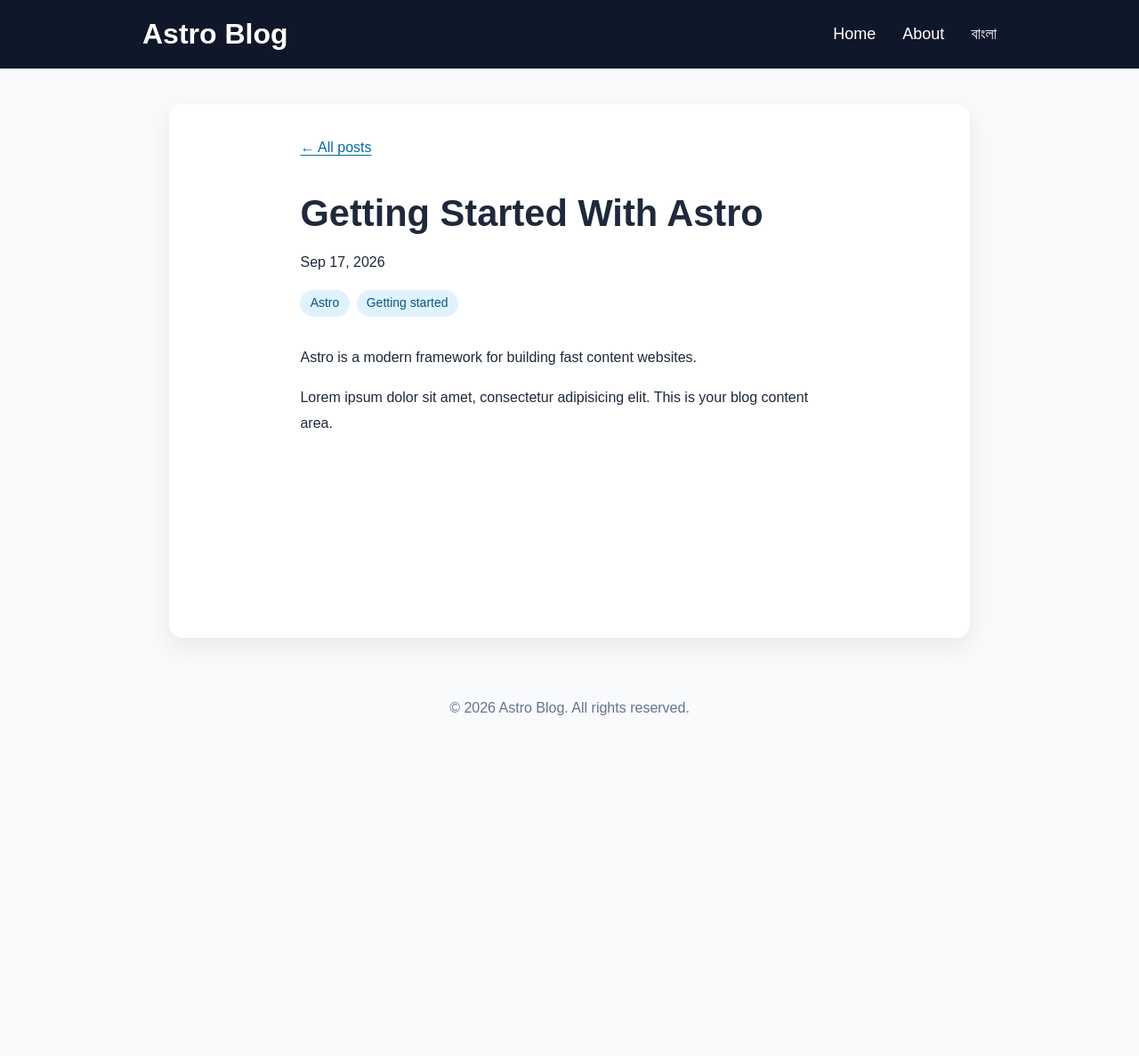
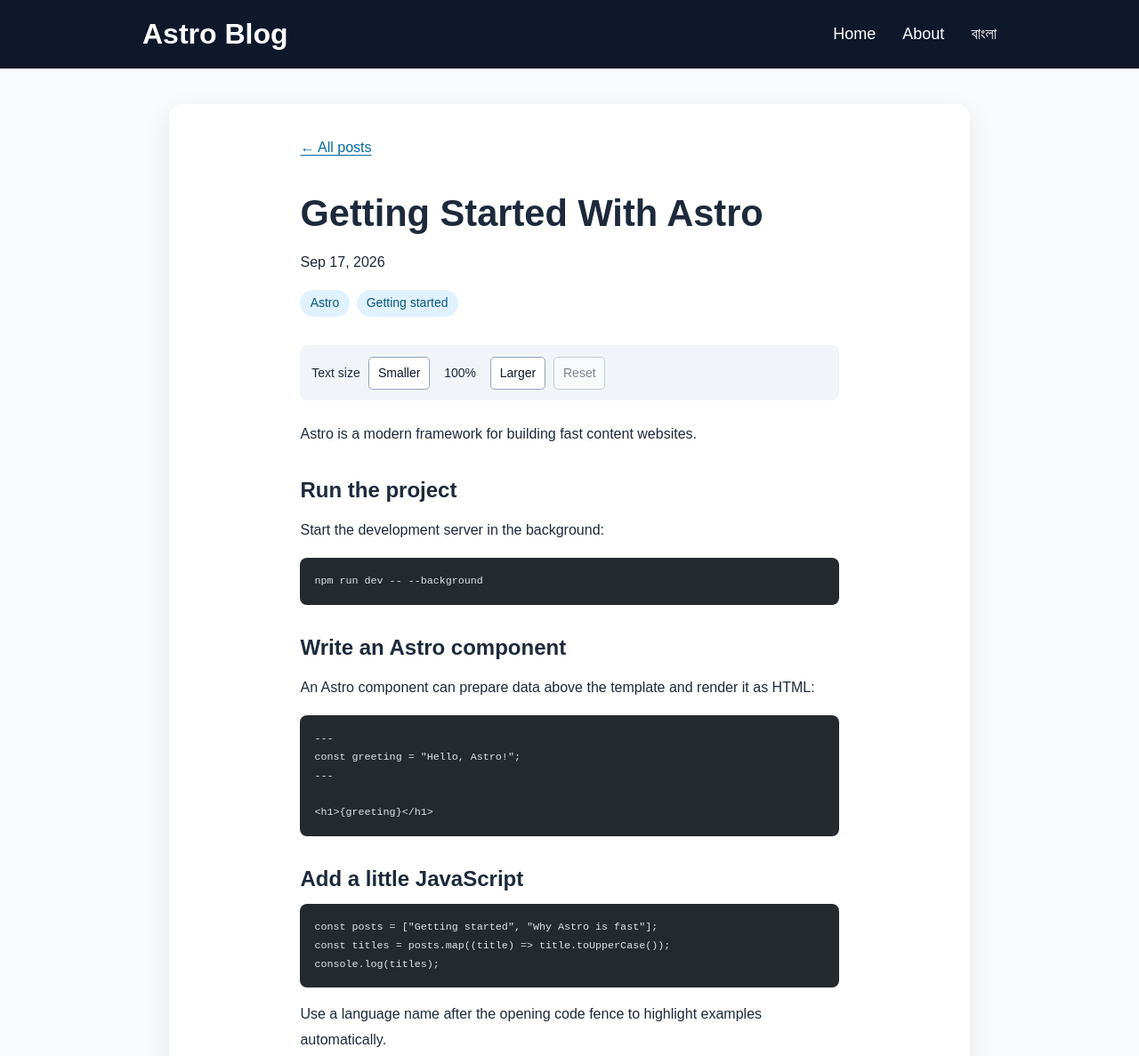
Before and after one commit to mshakibdev/astro-blog, an Astro site: page /blog/getting-started in a window 1280 px wide. Shown: the top 1187 px of the page at 89% size. Before the commit the page ends 835 px from the top, so only its background shows below. Built offline with nearby package versions, Linux system fonts and the light colour scheme; Astro itself is replaced by a stand-in of ours; code samples lack their colours.

Commit message:
Syntax highlighting and React integration

````diff
--- a/astro.config.mjs
+++ b/astro.config.mjs
@@ -1,8 +1,13 @@
 // @ts-check
 import { defineConfig } from 'astro/config';
+import react from '@astrojs/react';
 
 // https://astro.build/config
 export default defineConfig({
+    integrations: [react()],
+    markdown: {
+        shikiConfig: { theme: 'github-dark', wrap: false },
+    },
     i18n: {
         locales: ['en', 'bn'],
         defaultLocale: 'en',
--- a/src/components/PostArticle.astro
+++ b/src/components/PostArticle.astro
@@ -2,6 +2,7 @@
 import { render } from "astro:content";
 import Layout from "../layouts/Layout.astro";
 import PostDate from "./PostDate.astro";
+import ReadingControls from "./ReadingControls";
 import { getPosts, postUrl, type Post } from "../lib/posts";
 import { homeUrl, ui, type Locale } from "../i18n";
 interface Props { post: Post; locale?: Locale; }
@@ -27,7 +28,9 @@
             )}
         </header>
         {cover && <img class="cover" src={cover.src} alt={cover.alt} />}
-        <div class="prose"><Content /></div>
+        <ReadingControls locale={locale} client:load>
+            <div class="prose"><Content /></div>
+        </ReadingControls>
     </article>
 </Layout>
 
@@ -113,6 +116,7 @@
     }
 
     .prose :global(pre) {
+        max-width: 100%;
         padding: 1rem;
         border-radius: 0.5rem;
         overflow-x: auto;
--- /dev/null
+++ b/src/components/ReadingControls.css
@@ -0,0 +1,24 @@
+.reading-controls {
+    display: flex;
+    flex-wrap: wrap;
+    align-items: center;
+    gap: 0.6rem;
+    padding: 0.8rem;
+    margin-bottom: 1.5rem;
+    background: #f1f5f9;
+    border-radius: 0.5rem;
+    font-size: 0.875rem;
+}
+.reading-controls button {
+    font: inherit;
+    color: #0f172a;
+    background: white;
+    border: 1px solid #94a3b8;
+    border-radius: 0.3rem;
+    min-height: 36px;
+    padding: 0.3rem 0.6rem;
+    cursor: pointer;
+}
+.reading-controls button:disabled { opacity: 0.5; cursor: default; }
+.reading-controls button:focus-visible { outline: 2px solid #0369a1; outline-offset: 3px; }
+.reading-controls output { min-width: 3.5em; text-align: center; }
--- /dev/null
+++ b/src/components/ReadingControls.tsx
@@ -0,0 +1,30 @@
+import { useEffect, useState, type ReactNode } from "react";
+import type { Locale } from "../i18n";
+import "./ReadingControls.css";
+
+interface Props {
+    locale: Locale;
+    children: ReactNode;
+}
+
+export default function ReadingControls({ locale, children }: Props) {
+    const [size, setSize] = useState(100);
+    const [ready, setReady] = useState(false);
+    useEffect(() => setReady(true), []);
+    const text = locale === "bn"
+        ? { label: "লেখার আকার", smaller: "ছোট করুন", larger: "বড় করুন", reset: "স্বাভাবিক" }
+        : { label: "Text size", smaller: "Smaller", larger: "Larger", reset: "Reset" };
+
+    return (
+        <div className="reading-area">
+            <div className="reading-controls" role="group" aria-label={text.label}>
+                <span>{text.label}</span>
+                <button type="button" disabled={!ready || size <= 90} onClick={() => setSize((value) => Math.max(90, value - 10))}>{text.smaller}</button>
+                <output aria-live="polite" aria-label={text.label}>{new Intl.NumberFormat(locale).format(size)}%</output>
+                <button type="button" disabled={!ready || size >= 140} onClick={() => setSize((value) => Math.min(140, value + 10))}>{text.larger}</button>
+                <button type="button" disabled={!ready || size === 100} onClick={() => setSize(100)}>{text.reset}</button>
+            </div>
+            <div style={{ fontSize: `${size}%` }}>{children}</div>
+        </div>
+    );
+}
--- a/src/content/posts-bn/getting-started.md
+++ b/src/content/posts-bn/getting-started.md
@@ -10,3 +10,22 @@
 ## প্রথম লেখা প্রকাশ
 
 Markdown ফাইলে শিরোনাম, সংক্ষিপ্ত বিবরণ ও তারিখ যোগ করুন। এরপর মূল লেখাটি লিখুন। সাইট তৈরি হলে লেখাটি স্বয়ংক্রিয়ভাবে হোমপেজে দেখা যাবে।
+
+## কোডের উদাহরণ
+
+```bash
+npm run dev -- --background
+```
+
+```astro
+---
+const greeting = "স্বাগতম!";
+---
+
+<h1>{greeting}</h1>
+```
+
+```js
+const posts = ["Astro", "JavaScript"];
+console.log(posts.length);
+```
--- a/src/content/posts/getting-started.md
+++ b/src/content/posts/getting-started.md
@@ -7,4 +7,32 @@
 
 Astro is a modern framework for building fast content websites.
 
-Lorem ipsum dolor sit amet, consectetur adipisicing elit. This is your blog content area.
+## Run the project
+
+Start the development server in the background:
+
+```bash
+npm run dev -- --background
+```
+
+## Write an Astro component
+
+An Astro component can prepare data above the template and render it as HTML:
+
+```astro
+---
+const greeting = "Hello, Astro!";
+---
+
+<h1>{greeting}</h1>
+```
+
+## Add a little JavaScript
+
+```js
+const posts = ["Getting started", "Why Astro is fast"];
+const titles = posts.map((title) => title.toUpperCase());
+console.log(titles);
+```
+
+Use a language name after the opening code fence to highlight examples automatically.
--- a/tsconfig.json
+++ b/tsconfig.json
@@ -1,5 +1,9 @@
 {
   "extends": "astro/tsconfigs/strict",
+  "compilerOptions": {
+    "jsx": "react-jsx",
+    "jsxImportSource": "react"
+  },
   "include": [".astro/types.d.ts", "**/*"],
   "exclude": ["dist"]
 }
````
Also changed, not shown: package.json (+6 -1 lines), README.md, pnpm-lock.yaml.
